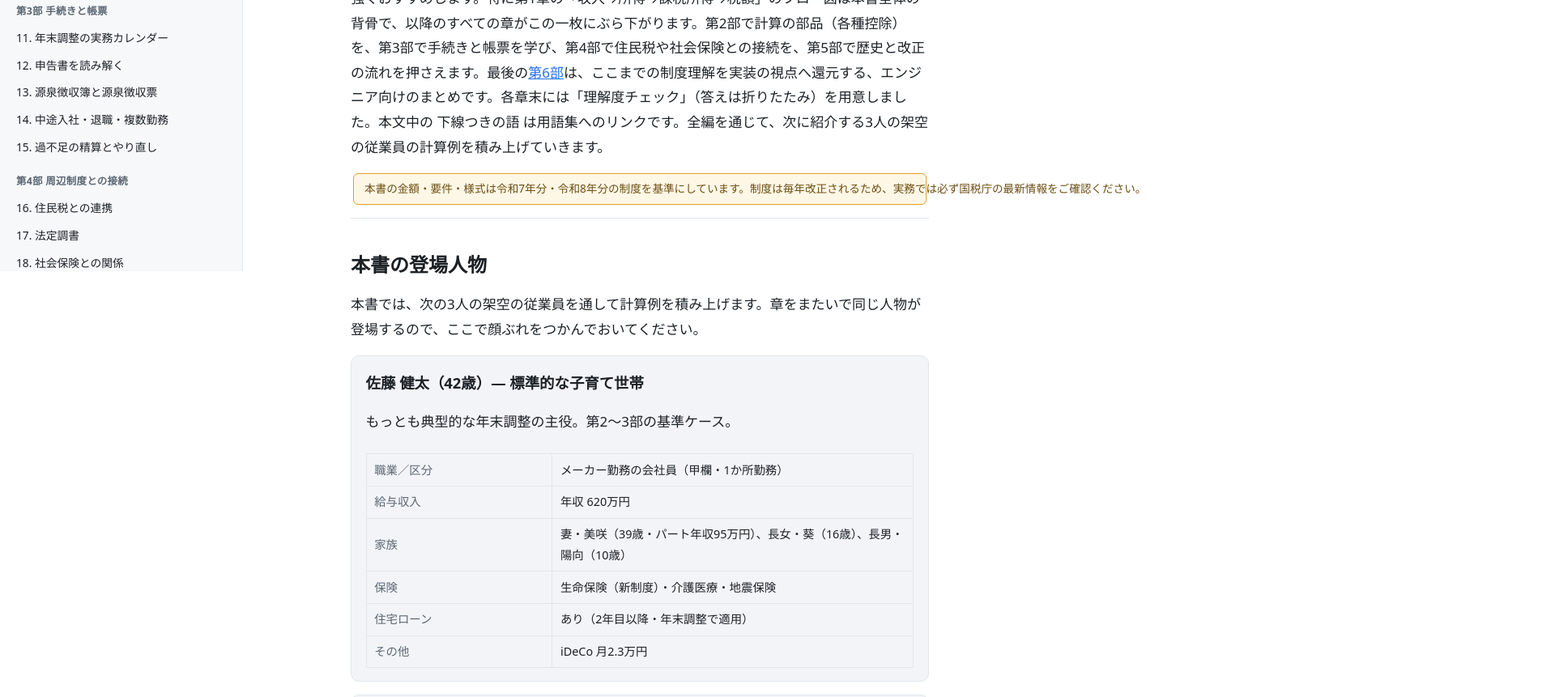
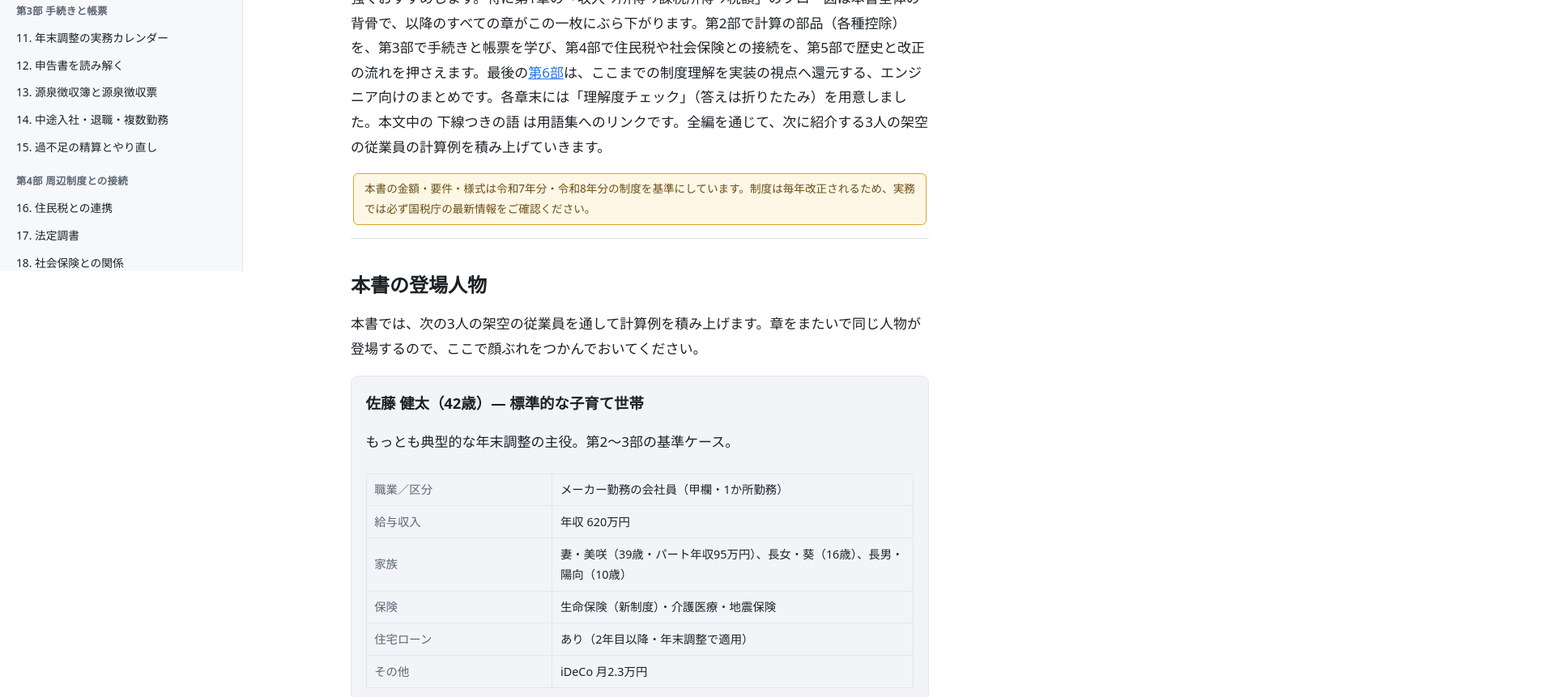
Before and after one commit to katsumata-ryo/zinia, a plain HTML site: page public/books/year-end-adjustment/index.html in a window 1280 px wide. Shown: the part 465-1326 px from the top of the page at 81% size, 1920 px wide, since content can reach past the window. Drawn offline with Linux system fonts and the light colour scheme.

Commit message:
fix: 年末調整本のモバイル横スクロールを解消
.year-note の white-space:nowrap が長文の注記にも効いて
段落が折り返さず横に突き抜けていた。バッジ/ブロック注記とも
white-space:normal にして折り返すように修正。

Co-Authored-By: Claude Opus 4.8 <noreply@anthropic.com>

```diff
--- a/public/books/year-end-adjustment/index.html
+++ b/public/books/year-end-adjustment/index.html
@@ -84,9 +84,9 @@
   .year-note{
     display:inline-block; background:var(--note-bg); border:1px solid var(--note-border);
     color:var(--note-fg); font-size:0.78rem; padding:0.05rem 0.5rem; border-radius:999px;
-    margin:0 0.2rem; vertical-align:middle; white-space:nowrap;
+    margin:0 0.2rem; vertical-align:middle; white-space:normal;
   }
-  p.year-note-block{display:block; border-radius:6px; padding:0.4rem 0.8rem; font-size:0.85rem}
+  p.year-note-block{display:block; border-radius:6px; padding:0.4rem 0.8rem; font-size:0.85rem; white-space:normal}
 
   /* ---- understanding check ---- */
   details.check{
```
Also changed, not shown: 5 other files.
